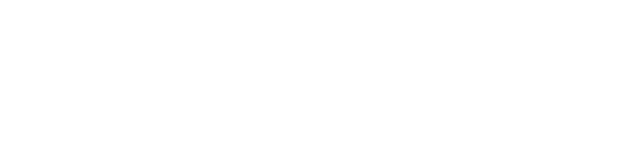
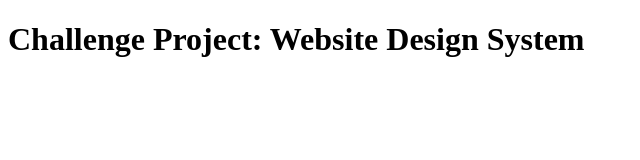
Before and after one commit to San-1985/codecademy-website-design-system, a plain HTML site: page index.html in a window 1280 px wide. Shown: the whole page, without its empty margins (0-640 px from the left). Drawn offline with Linux system fonts and the light colour scheme.

Commit message:
update html starter file

```diff
--- a/index.html
+++ b/index.html
@@ -7,6 +7,6 @@
     <title>Challenge Project: Website Design System</title>
 </head>
 <body>
-
+    <h1>Challenge Project: Website Design System</h1>
 </body>
 </html>
```
